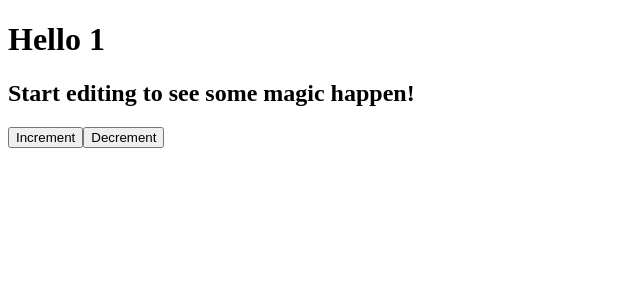
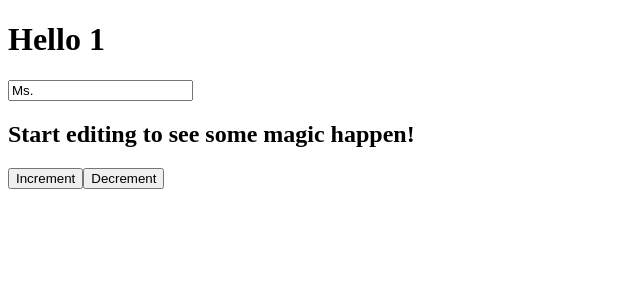
Before and after one commit to hello2jolee/react-hooks, a React (Create React App) app: page / in a window 1280 px wide. Shown: the top 300 px of the page, without its empty margins (0-640 px from the left). Built offline with nearby package versions, Linux system fonts and the light colour scheme.

Commit message:
#1 1. useInput

```diff
--- a/src/App.js
+++ b/src/App.js
@@ -1,13 +1,24 @@
 import React, { useState } from "react";
+
+const useInput = (initialValue) => {
+  const [value, setValue] = useState(initialValue);
+  const onChange = (event) => {
+    setValue(event.target);
+  };
+  return { value, onChange };
+};
 
 function App() {
   const [item, setItem] = useState(1);
   const incrementItem = () => setItem(item + 1);
   const decrementItem = () => setItem(item - 1);
 
+  const name = useInput("Ms.");
+
   return (
     <div className="App">
       <h1>Hello {item}</h1>
+      <input placeholder="Name" {...name} />
       <h2>Start editing to see some magic happen!</h2>
       <button type="button" onClick={incrementItem}>
         Increment
```
